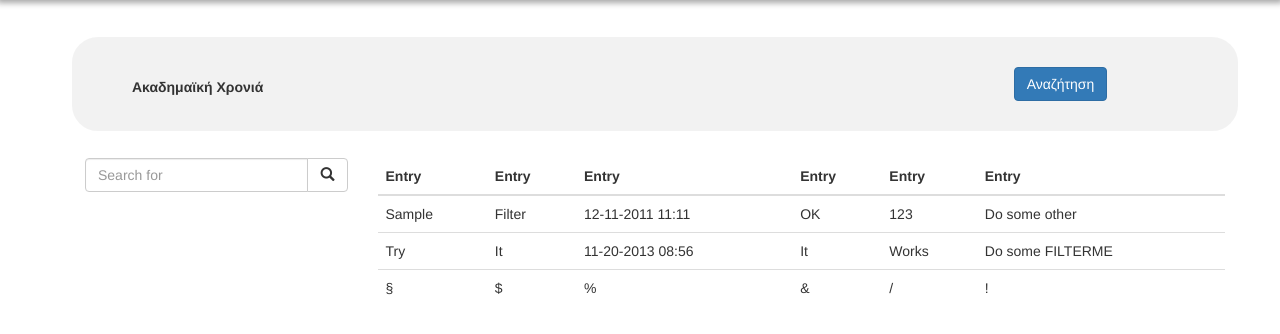
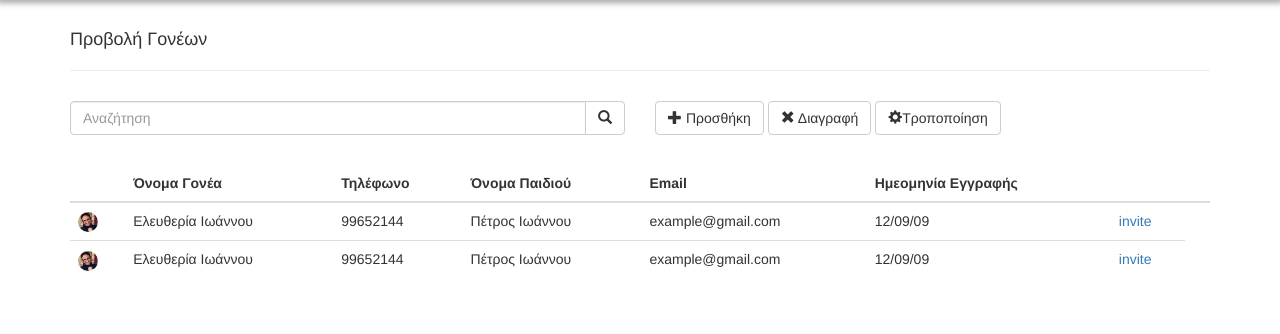
Before and after one commit to UCY-LINC-LAB/gkalaidzidou-ade2017-communication-platform-parents-speech-therapists, a PHP site: page /parent.php in a window 1280 px wide. Shown: the part 73-407 px from the top of the page. Run offline with PHP 8.4, Linux system fonts and the light colour scheme; some libraries are stand-ins or nearby versions.

Commit message:
view parent / add

```diff
--- a/navbar.php
+++ b/navbar.php
@@ -95,10 +95,10 @@
             <li><a href="getting-started.php"><b>ΗΜΕΡΟΛΟΓΙΟ</b></a></li>
             <li class="dropdown">
               <a href="#" class="dropdown-toggle" data-toggle="dropdown" role="button" aria-haspopup="true" aria-expanded="false"><b>ΓΟΝΕΙΣ</b></a>
-              <ul class="dropdown-menu">
+              <!--<ul class="dropdown-menu">
                 <li><a href="#">Εμφάνιση καταλόγου</a></li>
                 <li><a href="#">Προσθήκη νέου</a></li>
-              </ul>
+              </ul>-->
             </li>
             <li class="dropdown">
               <a href="#" class="dropdown-toggle" data-toggle="dropdown" role="button" aria-haspopup="true" aria-expanded="false"><b>ΠΑΙΔΙΑ</b></a>
--- a/parent.php
+++ b/parent.php
@@ -9,10 +9,16 @@
   <script src="https://ajax.googleapis.com/ajax/libs/jquery/3.1.1/jquery.min.js"></script>
   <script src="https://maxcdn.bootstrapcdn.com/bootstrap/3.3.7/js/bootstrap.min.js"></script>
 
-  <style>
-  </style>
+  <!--table scripts-->
+  <script language="JavaScript" src="https://code.jquery.com/jquery-1.11.1.min.js" type="text/javascript"></script>
+  <script language="JavaScript" src="https://cdn.datatables.net/1.10.4/js/jquery.dataTables.min.js" type="text/javascript"></script>
+  <script language="JavaScript" src="https://cdn.datatables.net/plug-ins/3cfcc339e89/integration/bootstrap/3/dataTables.bootstrap.js" type="text/javascript"></script>
+  <link rel="stylesheet" type="text/css" href="http://maxcdn.bootstrapcdn.com/bootstrap/3.2.0/css/bootstrap.min.css">
+
+  <link rel="stylesheet" type="text/css" href="http://cdn.datatables.net/plug-ins/3cfcc339e89/integration/bootstrap/3/dataTables.bootstrap.css">
 
 </head>
+
 <script type="text/javascript">
   $(document).ready(function() {
     var activeSystemClass = $('.list-group-item.active');
@@ -61,85 +67,178 @@
     });
 });
 
+</script>
 
-</script>
+
 <body>
   <?php include_once('navbar.php');?>
 
-  <div class="container">
-      <div class="container" style="background-color: #f2f2f2; margin-top:15px; margin-bottom:25px;border: 2px solid white;border-radius: 2em;">
-      <form name="form1" method="POST" action="secretary.php">
-        <div class="form-group" style="margin:30px;">
-          <label class="col-sm-4"  style="margin-top: 10px;" for="sel1">Ακαδημαϊκή Χρονιά</label>
-          <div class="col-sm-6">
-
-          </div>
-          <input type="submit" value="Αναζήτηση" class="btn btn-primary">
-        </div>
-      </form>
-    </div>
 
 <div class="container">
   <div class="row">
-        <div class="col-md-3">
+    <div class="col-md-12">
+        <h4>Προβολή Γονέων</h4>
+        <hr>
+    </div>
+  </div>
+
+    <div class="row" style="margin-bottom: 30px; margin-top: 10px;">
+        <div class="col-md-6">
             <form action="#" method="get">
                 <div class="input-group">
                     <!-- USE TWITTER TYPEAHEAD JSON WITH API TO SEARCH -->
-                    <input class="form-control" id="system-search" name="q" placeholder="Search for" required>
+                    <input class="form-control" id="system-search" name="q" placeholder="Αναζήτηση" required>
                     <span class="input-group-btn">
                         <button type="submit" class="btn btn-default"><i class="glyphicon glyphicon-search"></i></button>
                     </span>
                 </div>
             </form>
         </div>
-    <div class="col-md-9">
-       <table class="table table-list-search">
+
+        <div class="col-md-6">
+          <button type="button" class="btn btn-default" data-toggle="modal" data-target="#add"><span class="glyphicon glyphicon-plus"></span> Προσθήκη</button>
+          <button type="button" class="btn btn-default" data-toggle="modal" data-target="#delete"><span class="glyphicon glyphicon-remove"></span> Διαγραφή</button>
+          <button type="button" class="btn btn-default" data-toggle="modal" data-target="#edit"> <span class="glyphicon glyphicon-cog"></span>Τροποποίηση</button>
+        </div>
+    </div>
+
+    <div class="row">
+    <div class="col-md-12">
+       <table class="table table-list-search table-hover">
           <thead>
               <tr>
-                            <th>Entry</th>
-                            <th>Entry</th>
-                            <th>Entry</th>
-                            <th>Entry</th>
-                            <th>Entry</th>
-                            <th>Entry</th>
+                  <th></th>
+                  <th>Όνομα Γονέα</th>
+                  <th>Τηλέφωνο</th>
+                  <th>Όνομα Παιδιού</th>
+                  <th>Email</th>
+                  <th>Ημεομηνία Εγγραφής</th>
+                  <th></th>
+                  <th></th>
               </tr>
           </thead>
           <tbody>
               <tr>
-                            <td>Sample</td>
-                            <td>Filter</td>
-                            <td>12-11-2011 11:11</td>
-                            <td>OK</td>
-                            <td>123</td>
-                            <td>Do some other</td>
+                  <td><img style='height: 20px; width: 20px;' class="img-circle" src="img/profile.jpg"></td>
+                  <td>Ελευθερία Ιωάννου</td>
+                  <td>99652144</td>
+                  <td>Πέτρος Ιωάννου</td>
+                  <td>example@gmail.com</td>
+                  <td>12/09/09</td>
+                  <td><a href="">invite</a></td>
               </tr>
               <tr>
-                            <td>Try</td>
-                            <td>It</td>
-                            <td>11-20-2013 08:56</td>
-                            <td>It</td>
-                            <td>Works</td>
-                            <td>Do some FILTERME</td>
-                        </tr>
-                        <tr>
-                            <td>§</td>
-                            <td>$</td>
-                            <td>%</td>
-                            <td>&</td>
-                            <td>/</td>
-                            <td>!</td>
+                  <td><img style='height: 20px; width: 20px;' class="img-circle" src="img/profile.jpg"></td>
+                  <td>Ελευθερία Ιωάννου</td>
+                  <td>99652144</td>
+                  <td>Πέτρος Ιωάννου</td>
+                  <td>example@gmail.com</td>
+                  <td>12/09/09</td>
+                  <td><a href="">invite</a></td>
               </tr>
           </tbody>
       </table>
     </div>
   </div>
 </div>
+</body>
+</html>
+
+
+
+
+<div class="modal fade" id="add" tabindex="-1" role="dialog" aria-labelledby="add" aria-hidden="true">
+      <div class="modal-dialog">
+    <div class="modal-content">
+          <div class="modal-header">
+        <button type="button" class="close" data-dismiss="modal" aria-hidden="true"><span class="glyphicon glyphicon-remove" aria-hidden="true"></span></button>
+        <h4 class="modal-title custom_align" id="Heading">Edit Your Detail</h4>
+      </div>
+          <div class="modal-body">
+            <div class="row">
+                    <label  class="col-sm-6"  style="margin-bottom: 10px;" for="Fname">Όνομα</label>
+                    <div class="col-sm-6">
+                        <input type="text" class="form-control" style="margin-bottom: 10px;"
+                        id="Fname" placeholder="" name="fname" required/>
+                    </div>
+                </div>
+                <div class="row">
+                    <label class="col-sm-6" style="margin-bottom: 10px;" for="LName">Τηλέφωνο</label>
+                    <div class="col-sm-6">
+                        <input type="text"  style="margin-bottom: 10px;" class="form-control"
+                        id="Lname" placeholder="" name="lname" required/>
+                    </div>
+                </div>
+                <div class="row">
+                    <label class="col-sm-6" style="margin-bottom: 10px;" for="LName">Όνομα Παιδιού</label>
+                    <div class="col-sm-6">
+                        <input type="text"  style="margin-bottom: 10px;" class="form-control"
+                        id="Lname" placeholder="" name="lname" required/>
+                    </div>
+                </div>
+      </div>
+          <div class="modal-footer ">
+        <button type="button" class="btn btn-warning btn-lg" style="width: 100%;"><span class="glyphicon glyphicon-plus"></span>Προσθήκη</button>
+      </div>
+        </div>
+    <!-- /.modal-content -->
+  </div>
+      <!-- /.modal-dialog -->
+    </div>
+
+
+<div class="modal fade" id="edit" tabindex="-1" role="dialog" aria-labelledby="edit" aria-hidden="true">
+      <div class="modal-dialog">
+    <div class="modal-content">
+          <div class="modal-header">
+        <button type="button" class="close" data-dismiss="modal" aria-hidden="true"><span class="glyphicon glyphicon-remove" aria-hidden="true"></span></button>
+        <h4 class="modal-title custom_align" id="Heading">Edit Your Detail</h4>
+      </div>
+          <div class="modal-body">
+          <div class="form-group">
+        <input class="form-control " type="text" placeholder="Mohsin">
+        </div>
+        <div class="form-group">
+
+        <input class="form-control " type="text" placeholder="Irshad">
+        </div>
+        <div class="form-group">
+        <textarea rows="2" class="form-control" placeholder="CB 106/107 Street # 11 Wah Cantt Islamabad Pakistan"></textarea>
+
+
+        </div>
+      </div>
+          <div class="modal-footer ">
+        <button type="button" class="btn btn-warning btn-lg" style="width: 100%;"><span class="glyphicon glyphicon-ok-sign"></span> Update</button>
+      </div>
+        </div>
+    <!-- /.modal-content -->
+  </div>
+      <!-- /.modal-dialog -->
+    </div>
 
 
 
 
 
-  </div><!--container end-->
+    <div class="modal fade" id="delete" tabindex="-1" role="dialog" aria-labelledby="edit" aria-hidden="true">
+      <div class="modal-dialog">
+    <div class="modal-content">
+          <div class="modal-header">
+        <button type="button" class="close" data-dismiss="modal" aria-hidden="true"><span class="glyphicon glyphicon-remove" aria-hidden="true"></span></button>
+        <h4 class="modal-title custom_align" id="Heading">Delete this entry</h4>
+      </div>
+          <div class="modal-body">
 
-</body>
-</html>
+       <div class="alert alert-danger"><span class="glyphicon glyphicon-warning-sign"></span> Are you sure you want to delete this Record?</div>
+
+      </div>
+        <div class="modal-footer ">
+        <button type="button" class="btn btn-success" ><span class="glyphicon glyphicon-ok-sign"></span> Yes</button>
+        <button type="button" class="btn btn-default" data-dismiss="modal"><span class="glyphicon glyphicon-remove"></span> No</button>
+      </div>
+        </div>
+    <!-- /.modal-content -->
+  </div>
+      <!-- /.modal-dialog -->
+    </div>
```
Lines whose indentation alone changed are shown as unchanged.
